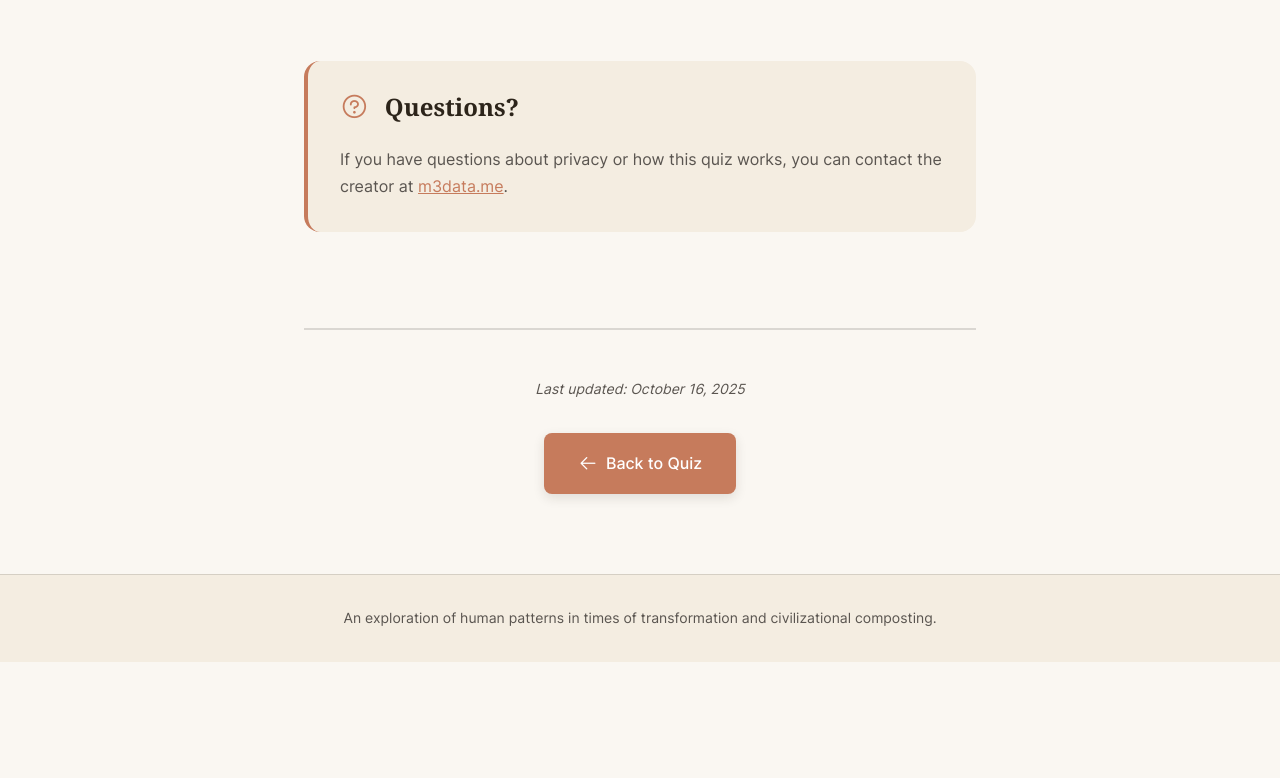
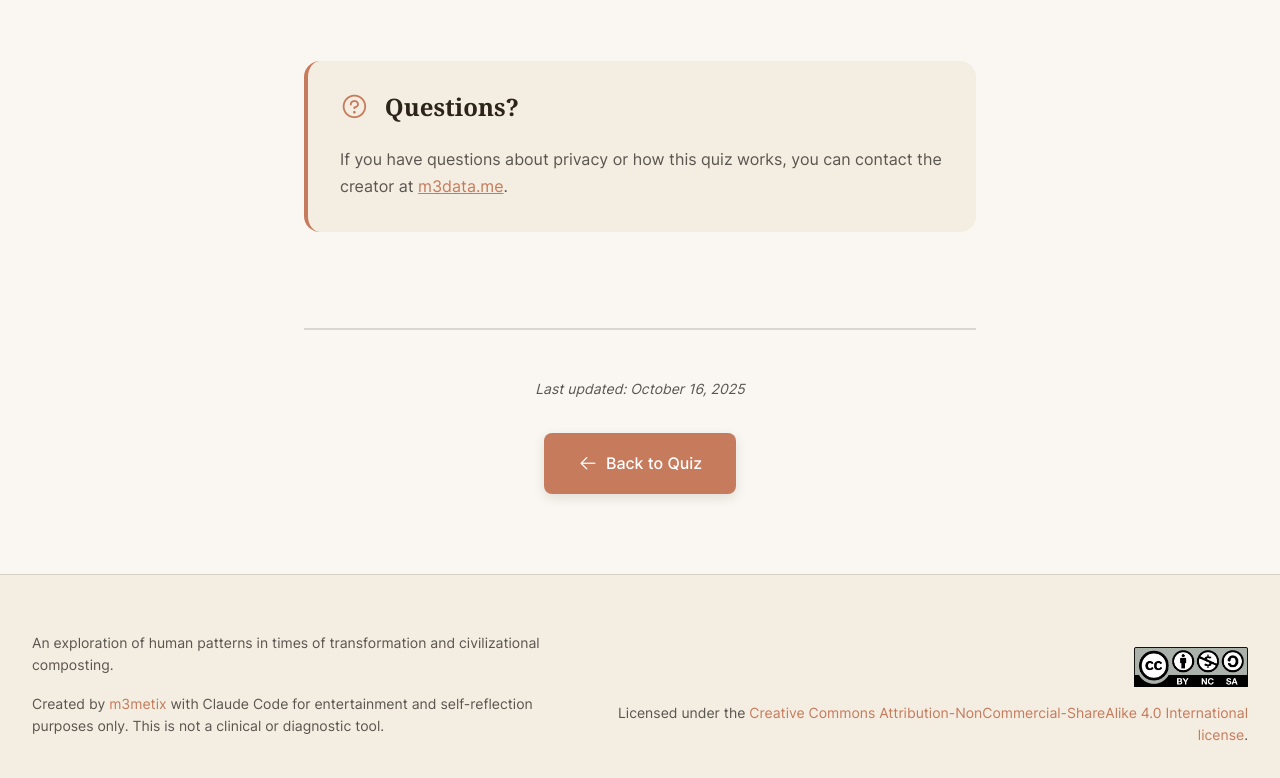
Before and after one commit to m3data/collapse-archetypes, a plain HTML site: page privacy.html in a window 1280 px wide. Shown: the part 2273-3051 px from the top of the page. Before the commit the page ends 2935 px from the top, so only its background shows below. Drawn offline with Linux system fonts and the light colour scheme.

Commit message:
added licence and and updated footer

```diff
--- a/privacy.html
+++ b/privacy.html
@@ -112,9 +112,23 @@
     </main>
 
     <footer class="site-footer" role="contentinfo">
-        <p>
-            An exploration of human patterns in times of transformation and civilizational composting.
-        </p>
+        <div class="footer-content">
+            <p>
+                An exploration of human patterns in times of transformation and civilizational composting.
+            </p>
+            <p>
+                Created by <a href="https://moralimagineer.com">m3metix</a> with Claude Code for entertainment and self-reflection purposes only.
+                This is not a clinical or diagnostic tool.
+            </p>
+        </div>
+        <div class="license-info">
+            <a href="https://creativecommons.org/licenses/by-nc-sa/4.0/" target="_blank" rel="noopener noreferrer">
+                <img src="assets/images/by-nc-sa.png" alt="Creative Commons BY-NC-SA 4.0 license badge">
+            </a>
+            <p>
+                Licensed under the <a href="LICENSE">Creative Commons Attribution-NonCommercial-ShareAlike 4.0 International license</a>.
+            </p>
+        </div>
     </footer>
 </body>
 </html>
--- a/src/css/styles.css
+++ b/src/css/styles.css
@@ -944,12 +944,16 @@ strong {
 
 /* === Footer === */
 .site-footer {
-    padding: var(--space-lg);
+    padding: var(--space-xl) var(--space-lg);
     text-align: center;
     font-size: var(--text-sm);
     color: var(--color-text-secondary);
     border-top: 1px solid var(--color-border);
     background: var(--color-surface);
+    display: flex;
+    flex-direction: column;
+    align-items: center;
+    gap: var(--space-lg);
 }
 
 .site-footer a {
@@ -961,6 +965,53 @@ strong {
 .site-footer a:hover {
     color: var(--color-accent-hover);
     text-decoration: underline;
+}
+
+.site-footer .license-info {
+    margin-top: var(--space-md);
+    display: flex;
+    flex-direction: column;
+    align-items: center;
+    gap: var(--space-xs);
+    text-align: center;
+}
+
+.site-footer .license-info img {
+    height: 40px;
+    width: auto;
+}
+
+.site-footer .license-info p {
+    margin: 0;
+}
+
+.site-footer .footer-content {
+    max-width: 60ch;
+    display: flex;
+    flex-direction: column;
+    gap: var(--space-sm);
+}
+
+.site-footer .footer-content p {
+    margin: 0;
+}
+
+@media (min-width: 768px) {
+    .site-footer {
+        flex-direction: row;
+        justify-content: space-between;
+        text-align: left;
+    }
+
+    .site-footer .footer-content {
+        align-items: flex-start;
+        text-align: left;
+    }
+
+    .site-footer .license-info {
+        align-items: flex-end;
+        text-align: right;
+    }
 }
 
 /* === Responsive Design === */
```
Also changed, not shown: archetypes.html (+11 -2 lines), archetypes/archetype.html (+12 -0 lines), index.html (+10 -3 lines), assets/images/by-nc-sa.png (added), 2 other files.
